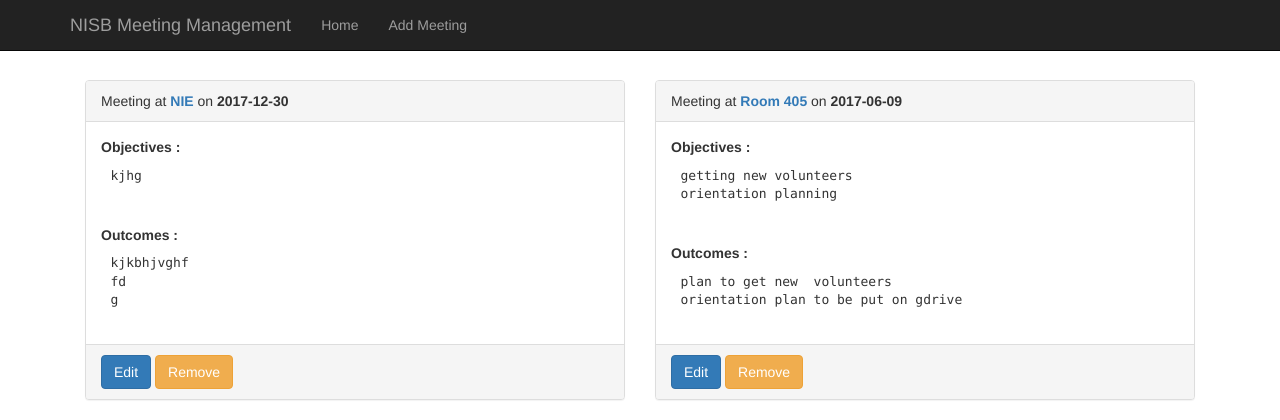
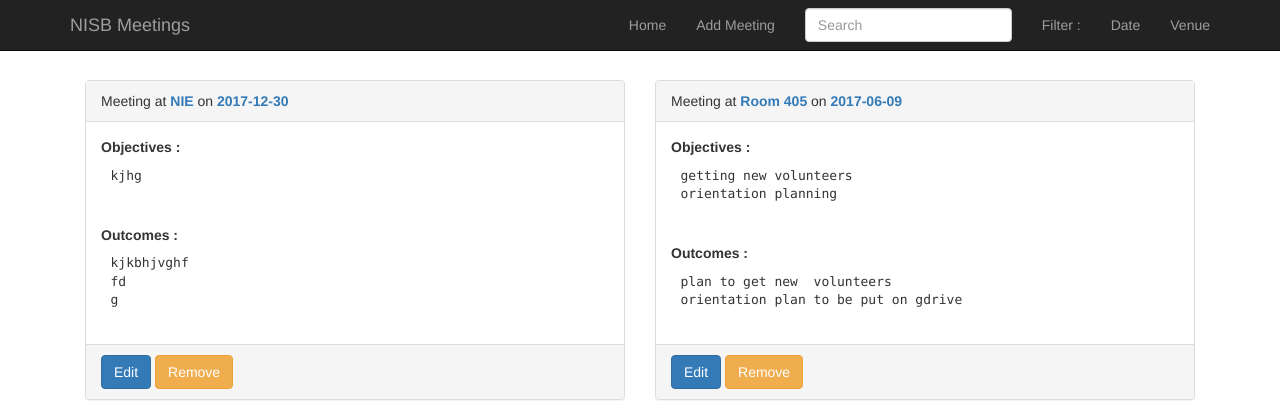
Before and after one commit to nisbweb/project_meetings, a Flask app: page / in a window 1280 px wide. Shown: the top 420 px of the page. Run offline with Flask 2, Linux system fonts and the light colour scheme; data comes from the database, SQL or seed files in the repository; both versions use the stored data as it was after the commit; some libraries are stand-ins or nearby versions.

Commit message:
new features

```diff
--- a/app.py
+++ b/app.py
@@ -90,11 +90,47 @@ def edit_meeting(id):
         sql = 'select * from meeting where id=' + id
         return render_template('add.html',editlink='/edit/'+id, data = query_db(sql))
 
+@app.route('/filter')
+def filter():
+  return redirect('/')
+
+@app.route('/filter/venue')
+def filter_venue_f():
+  sql = 'select distinct(venue) from meeting'
+  return render_template('filtervenue.html',venues = query_db(sql))
+
 @app.route('/filter/venue/<venue>')
 def filter_venue(venue):
   sql='select * from meeting where venue="'+ venue +'"'
   return render_template('view.html',data = query_db(sql))
 
+@app.route('/filter/date/<ondate>')
+def filter_date(ondate):
+  sql='select * from meeting where ondate="'+ ondate +'"'
+  return render_template('view.html',data = query_db(sql))
+
+@app.route('/filter/date',methods=['POST','GET'])
+def filter_date_b():
+  if request.method=="POST":
+    url = '/filter/date/' + request.form['from'] + '/to/' + request.form['to']
+    return redirect(url)
+  else:
+    return render_template('filterdate.html')
+
+@app.route('/filter/date/<startdate>/to/<enddate>')
+def filter_date_between(startdate,enddate):
+  sql='select * from meeting where ondate between "'+ startdate +'" and "'+ enddate +'" '
+  return render_template('view.html',data = query_db(sql))
+
+@app.route('/search', methods=['GET'])
+def search_meeting():
+  sql = 'select * from meeting'
+  if 'q' in request.args:
+    term = request.args["q"]
+    sql = 'select * from meeting where objectives like ("%'+ term +'%") \
+        or outcomes like ("%'+ term +'%")'
+  return render_template('view.html',data = query_db(sql))
+
 # For running the app
 if __name__ == "__main__":
-    app.run(host='0.0.0.0', port=8080, debug=True)
+    app.run(host='0.0.0.0', port=80, debug=True)
--- /dev/null
+++ b/templates/nav.html
@@ -0,0 +1,30 @@
+
+    <nav class="navbar navbar-inverse navbar-fixed-top">
+      <div class="container">
+        <div class="navbar-header">
+          <button type="button" class="navbar-toggle collapsed" data-toggle="collapse" data-target="#bs-example-navbar-collapse-1" aria-expanded="false">
+            <span class="sr-only">Toggle navigation</span>
+            <span class="icon-bar"></span>
+            <span class="icon-bar"></span>
+            <span class="icon-bar"></span>
+          </button>
+          <a class="navbar-brand" href="#">NISB Meetings</a>
+        </div>
+
+        <div class="collapse navbar-collapse" id="bs-example-navbar-collapse-1">
+        <ul class="nav navbar-nav navbar-right">
+          <li class=""><a href="/">Home</a></li>
+          <li><a href="/add">Add Meeting</a></li>
+          <form class="navbar-form navbar-left" role="search" method="get" action="/search">
+            <div class="form-group">
+              <input type="text" class="form-control" placeholder="Search" name="q">
+            </div>
+          </form>
+          <li><a>Filter :</a></li>
+          <li><a href="/filter/date">Date</a></li>
+          <li><a href="/filter/venue">Venue</a></li>
+        </ul>
+        </div>
+
+      </div>
+    </nav>
--- a/templates/view.html
+++ b/templates/view.html
@@ -6,15 +6,7 @@
 
   <body style="padding-top:80px;">
 
-    <nav class="navbar navbar-inverse navbar-fixed-top">
-      <div class="container">
-        <a class="navbar-brand" href="#">NISB Meeting Management</a>
-        <ul class="nav navbar-nav">
-          <li class=""><a href="/">Home</a></li>
-          <li><a href="/add">Add Meeting</a></li>
-        </ul>
-      </div>
-    </nav>
+    {% include('nav.html') %}
 
     <div class="container">
 
@@ -23,7 +15,7 @@
       <div class="panel panel-default">
         <div class="panel-heading">Meeting at
           <b><a href="/filter/venue/{{ x[1] }}">{{ x[1] }}</a></b>
-          on <b>{{ x[2] }}</b></div>
+          on <b><a href="/filter/date/{{ x[2] }}">{{ x[2] }}</a></b></div>
         <div class="panel-body">
           <b>Objectives :</b> <pre>{{ x[3] }}</pre> <br>
           <b>Outcomes :</b> <pre>{{ x[4] }}</pre>
```
Also changed, not shown: templates/add.html (+1 -9 lines), templates/filterdate.html (added, +22 -0 lines), templates/filtervenue.html (added, +20 -0 lines), app.db.
